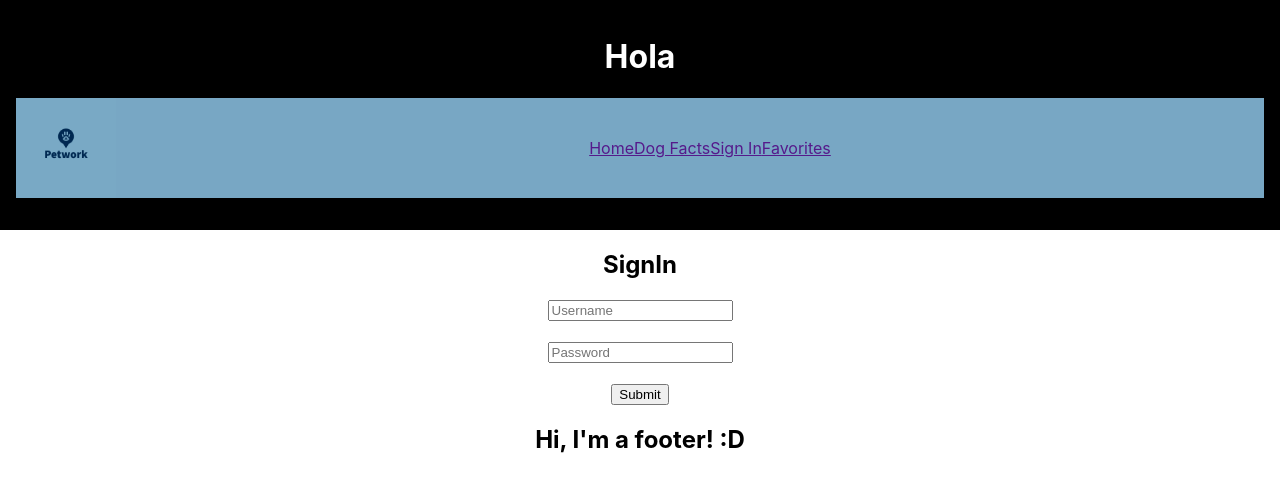
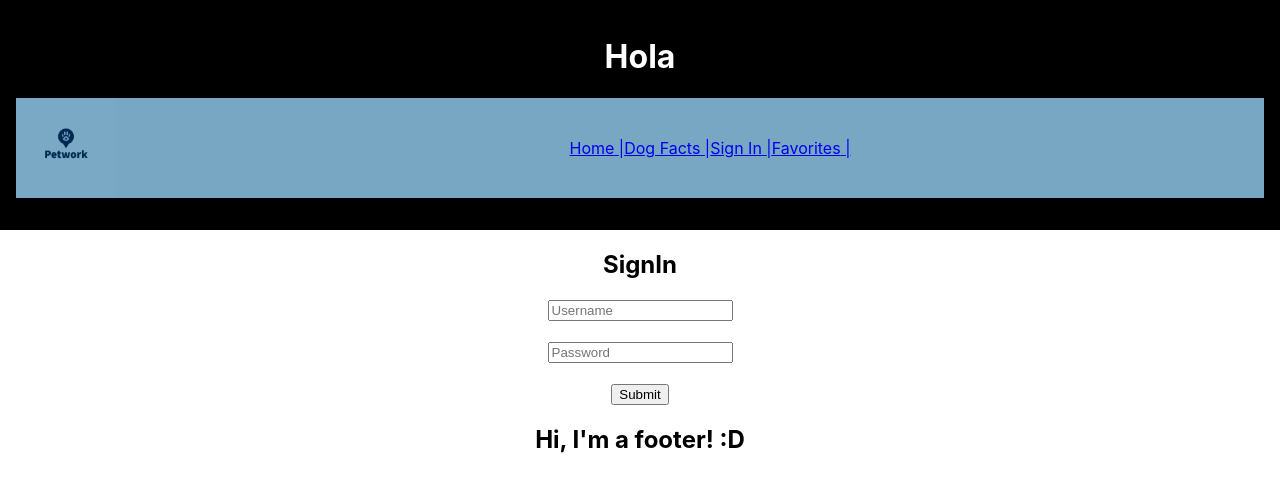
Before and after one commit to chamomiletay/petworkfrontend, a React (Create React App) app: page / in a window 1280 px wide. Shown: the top 492 px of the page. Built offline with nearby package versions, Linux system fonts and the light colour scheme.

Commit message:
Nav links functional

```diff
--- a/src/components/Header.js
+++ b/src/components/Header.js
@@ -2,8 +2,12 @@ import React from 'react'
 import {HeaderItems} from './HeaderItems'
 import './Header.css'
 import logo from './PetworkLogo.svg'
+import { Link } from 'react-router-dom'
 
 const Header = () => {
+
+  console.log(HeaderItems)
+
   return (
     <div className='header'>
 
@@ -12,16 +16,17 @@ const Header = () => {
 
         <nav>
 
-          <div class="petwork-logo">
-            <img class="logo" src={logo} alt="petwork-logo"></img>
+          <div className="petwork-logo">
+            <img className="logo" src={logo} alt="petwork-logo"></img>
           </div>
-          <ul  class="header-items">
+          <ul className="header-items">
             {HeaderItems.map((item, index)=>{
               return(
-                  <li key={index}><a className={item.cName} href={item.url}>
-                    {item.title}
-
-                    </a></li>
+                <div>
+                  <Link to={item.path}>
+                  <li key={index}> {item.title} <span> | </span> </li>
+                  </Link>
+                </div>
               )
               })}
 
--- a/src/components/HeaderItems.js
+++ b/src/components/HeaderItems.js
@@ -2,21 +2,25 @@ export const HeaderItems=[
     {
         title:"Home",
         url:"",
-        cName: 'nav-links'
+        cName: 'nav-links',
+        path:' '
     },
     {
         title:"Dog Facts",
         url:"",
-        cName: 'nav-links'
+        cName: 'nav-links',
+        path: "dogfacts"
     },
     {
         title:"Sign In",
         url:"",
-        cName: 'nav-links'
+        cName: 'nav-links',
+        path: " "
     },
     {
         title:"Favorites",
         url:"",
-        cName: 'nav-links'
+        cName: 'nav-links',
+        path:"dogfacts"
     }
 ]
--- a/src/index.css
+++ b/src/index.css
@@ -82,3 +82,8 @@ code {
 .details ul{
   list-style-type: none;
 }
+
+.header-items{
+  display: flex;
+  flex-direction: row;
+}
```
